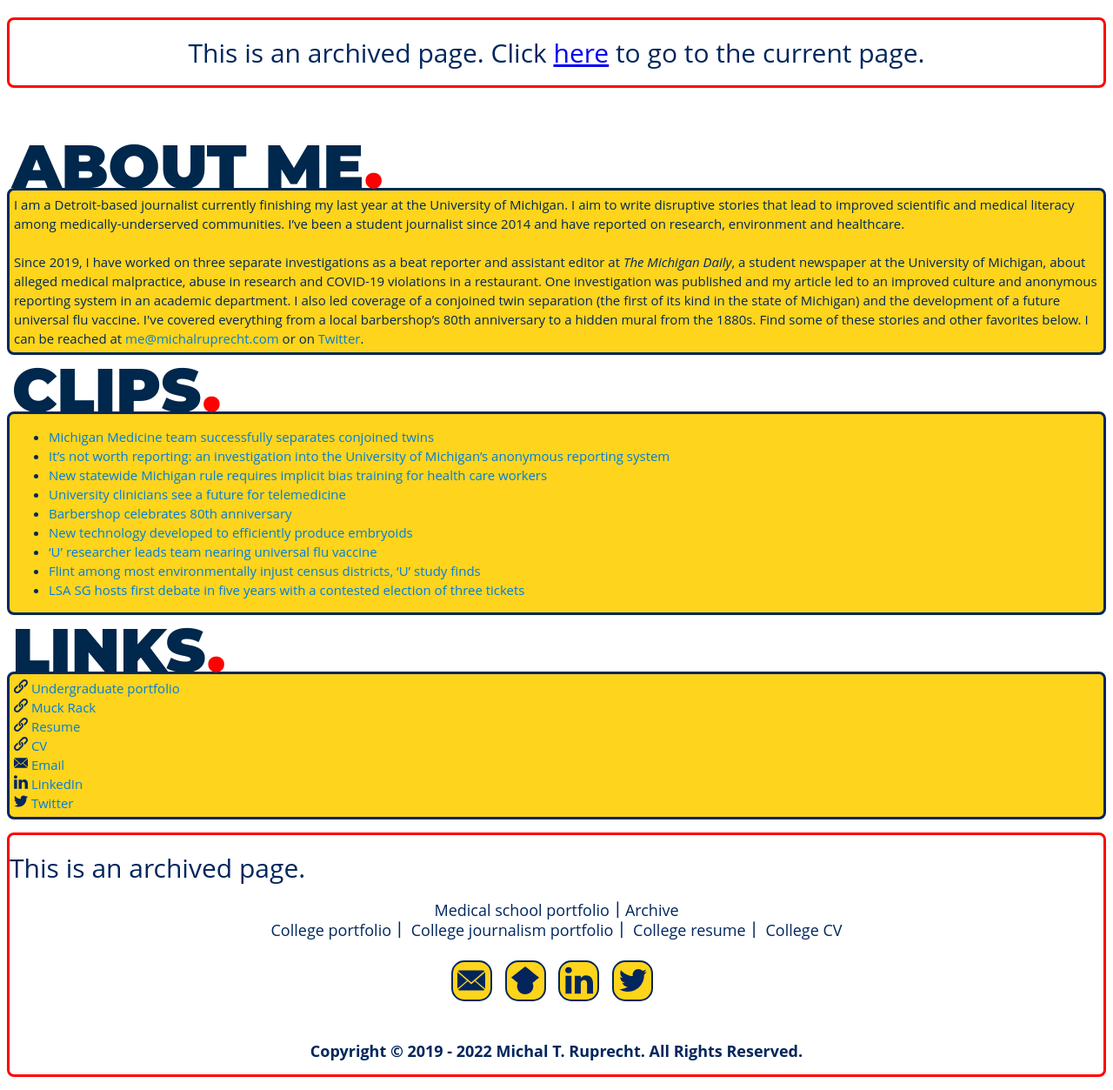
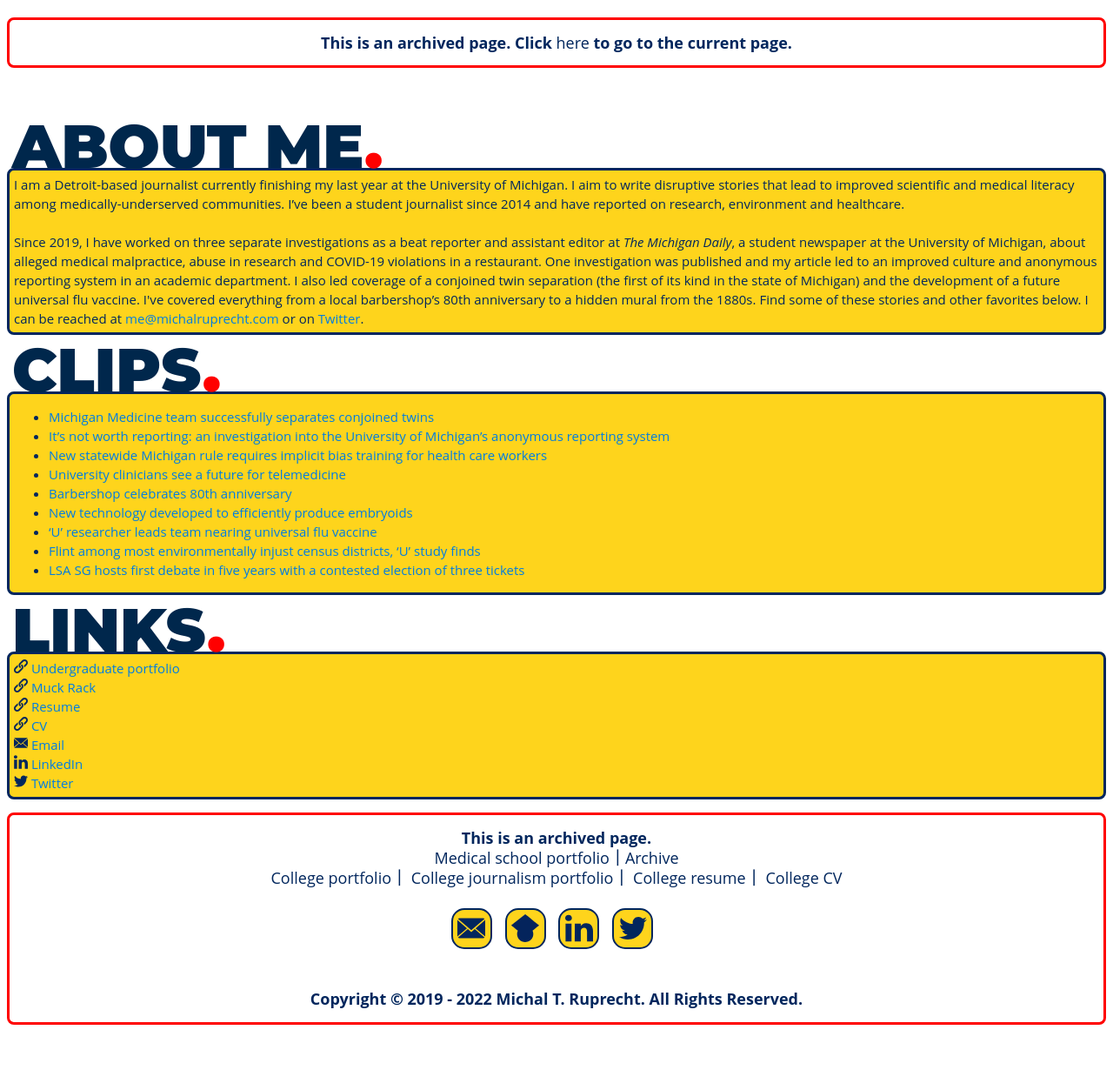
Before and after one commit to MichalRuprecht/michalruprecht.github.io, a Jekyll site: the page built from pages/undergrad/journalism.html, in a window 1280 px wide. Shown: the whole page at 87% size. Built offline with Jekyll 4.4.1, drawn with Linux system fonts in a browser that asks for light colours; after the commit the page ends 1193 px from its top, so only the background shows below that.

Commit message:
Update undergrad.html

```diff
--- a/_layouts/undergrad.html
+++ b/_layouts/undergrad.html
@@ -25,9 +25,9 @@
 		</head>
 			<div class="container">
 				<div class="archive">
-					<h2>
+					<h3><big>
 						<center>This is an archived page. Click <a href="http://michalruprecht.com/">here</a> to go to the current page.</center>
-					</h2>
+					</big></h3>
 				</div>
 			{{ content }}
 
@@ -35,10 +35,10 @@
 			<footer>
         <div class="footer">
           <div class="archive">
-            <h2>This is an archived page.</h2>
 						<h3>
               <center>
                 <big>
+									This is an archived page.<br>
 									<a href="http://med.michalruprecht.com/">Medical school portfolio</a>｜<a href="http://michalruprecht.com/pages/archive">Archive</a>
 									<br>
                   <a href="http://undergrad.michalruprecht.com/">College portfolio</a>｜
```
